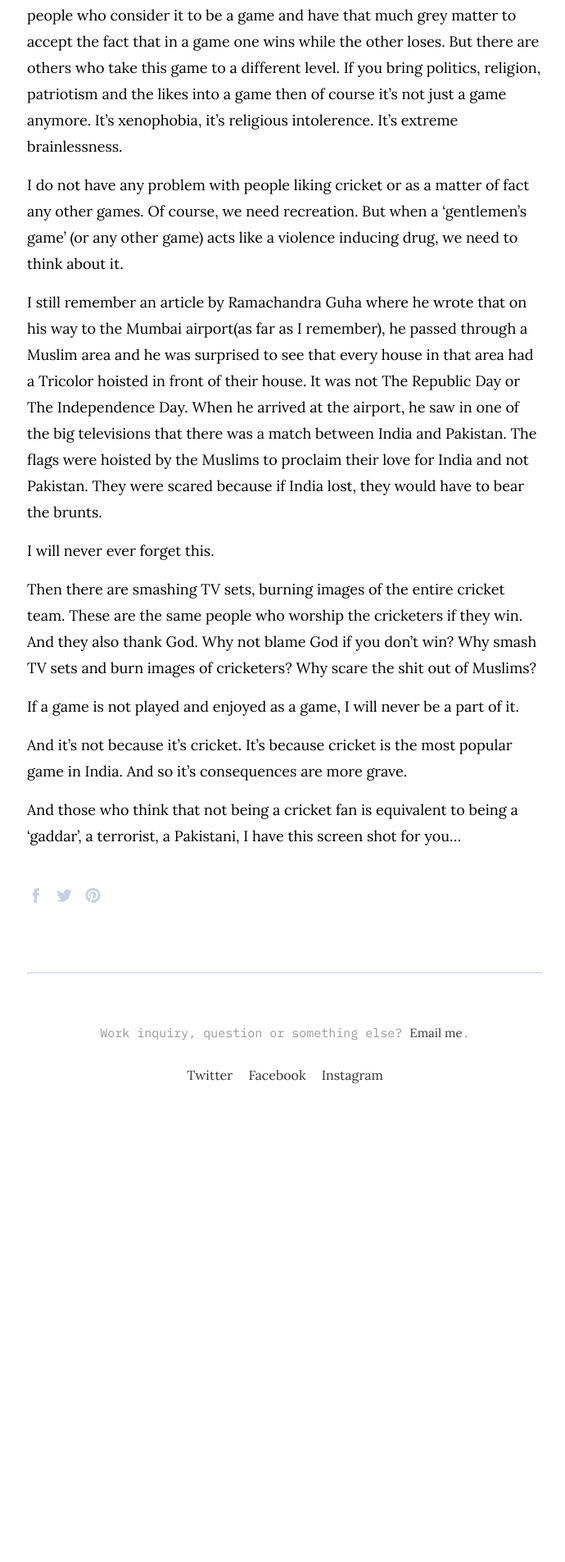
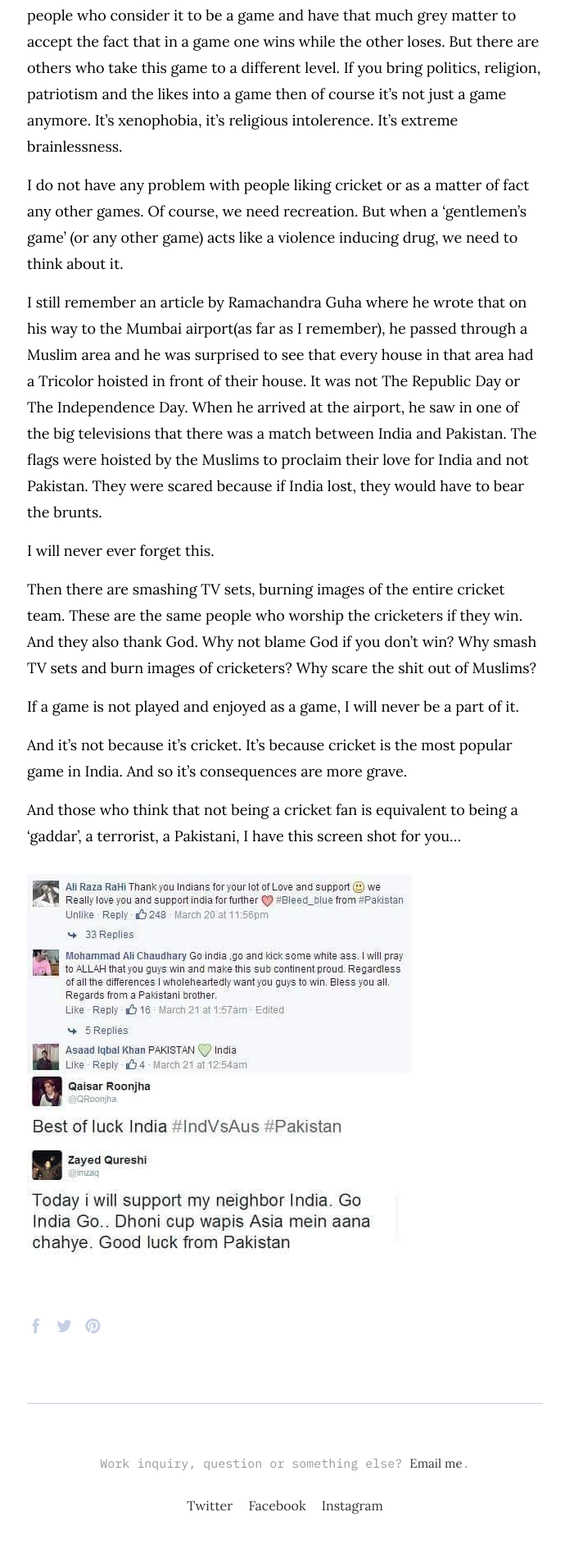
Before and after one commit to argumentativeyouth/pblog, a Jekyll site: the page built from _posts/2015-03-26-and-i-am-an-anti-national.md, in a window 1280 px wide. Shown: the part 1112-3017 px from the top of the page at 82% size, without its empty margins (292-982 px from the left). Built offline with Jekyll 4.4.1, drawn with Linux system fonts in a browser that asks for light colours; before the commit the page ends 2492 px from its top, so only the background shows below that.

Commit message:
Update 2015-03-26-and-i-am-an-anti-national.md

```diff
--- a/_posts/2015-03-26-and-i-am-an-anti-national.md
+++ b/_posts/2015-03-26-and-i-am-an-anti-national.md
@@ -28,3 +28,4 @@ If a game is not played and enjoyed as a game, I will never be a part of it.
 And it’s not because it’s cricket. It’s because cricket is the most popular game in India. And so it’s consequences are more grave.
 
 And those who think that not being a cricket fan is equivalent to being a ‘gaddar’, a terrorist, a Pakistani, I have this screen shot for you…
+![I Am An Anti National](https://raw.githubusercontent.com/argumentativeyouth/pblog/master/assets/img/i-am-an-anti-national.jpg)
```
